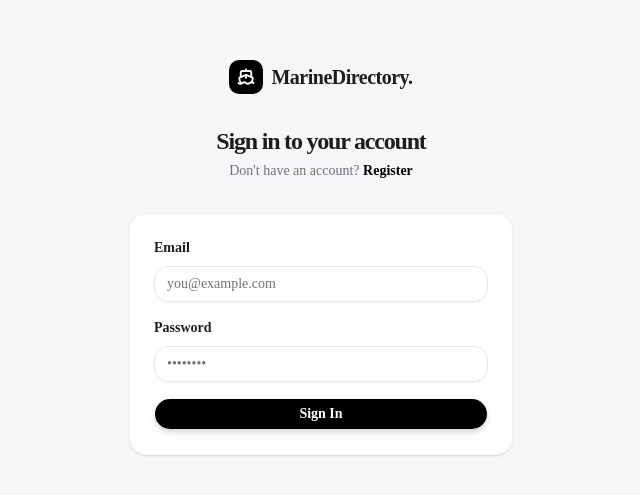
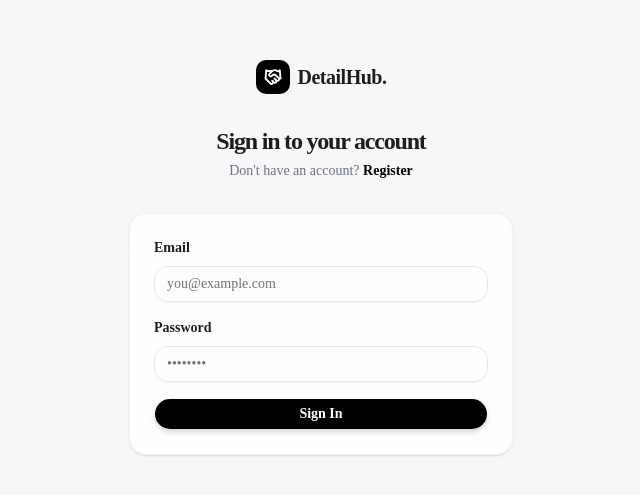
Before and after one commit to Sammoegenburg/marine-detail-directory, a Next.js app: page /login in a window 1280 px wide. Shown: the part 143-638 px from the top of the page, without its empty margins (319-959 px from the left). Built offline with nearby package versions, Linux system fonts and the light colour scheme; no server answers.

Commit message:
Fix invisible homepage + update login branding

```diff
--- a/src/app/(auth)/login/page.tsx
+++ b/src/app/(auth)/login/page.tsx
@@ -10,7 +10,7 @@
 import { Button } from "@/components/ui/button";
 import { Input } from "@/components/ui/input";
 import { Label } from "@/components/ui/label";
-import { Ship, Loader2 } from "lucide-react";
+import { Handshake, Loader2 } from "lucide-react";
 
 function LoginForm() {
   const router = useRouter();
@@ -61,9 +61,9 @@
       <div className="text-center mb-8">
         <Link href="/" className="inline-flex items-center gap-2 group">
           <div className="bg-black text-white p-2 rounded-lg group-hover:scale-105 transition-transform">
-            <Ship size={18} strokeWidth={2.5} />
+            <Handshake size={18} strokeWidth={2.5} />
           </div>
-          <span className="text-xl font-bold tracking-tight text-[#1d1d1f]">MarineDirectory.</span>
+          <span className="text-xl font-bold tracking-tight text-[#1d1d1f]">DetailHub.</span>
         </Link>
         <h1 className="text-2xl font-bold tracking-tighter text-[#1d1d1f] mt-6">Sign in to your account</h1>
         {registered && (
--- a/src/components/marketing/HomePageClient.tsx
+++ b/src/components/marketing/HomePageClient.tsx
@@ -108,7 +108,7 @@
 // ─── Scroll reveal hook ───────────────────────────────────────────────────────
 
 function useScrollReveal() {
-  const [visible, setVisible] = useState(false);
+  const [visible, setVisible] = useState(true);
   const ref = useRef<HTMLDivElement>(null);
   useEffect(() => {
     const obs = new IntersectionObserver(
```
